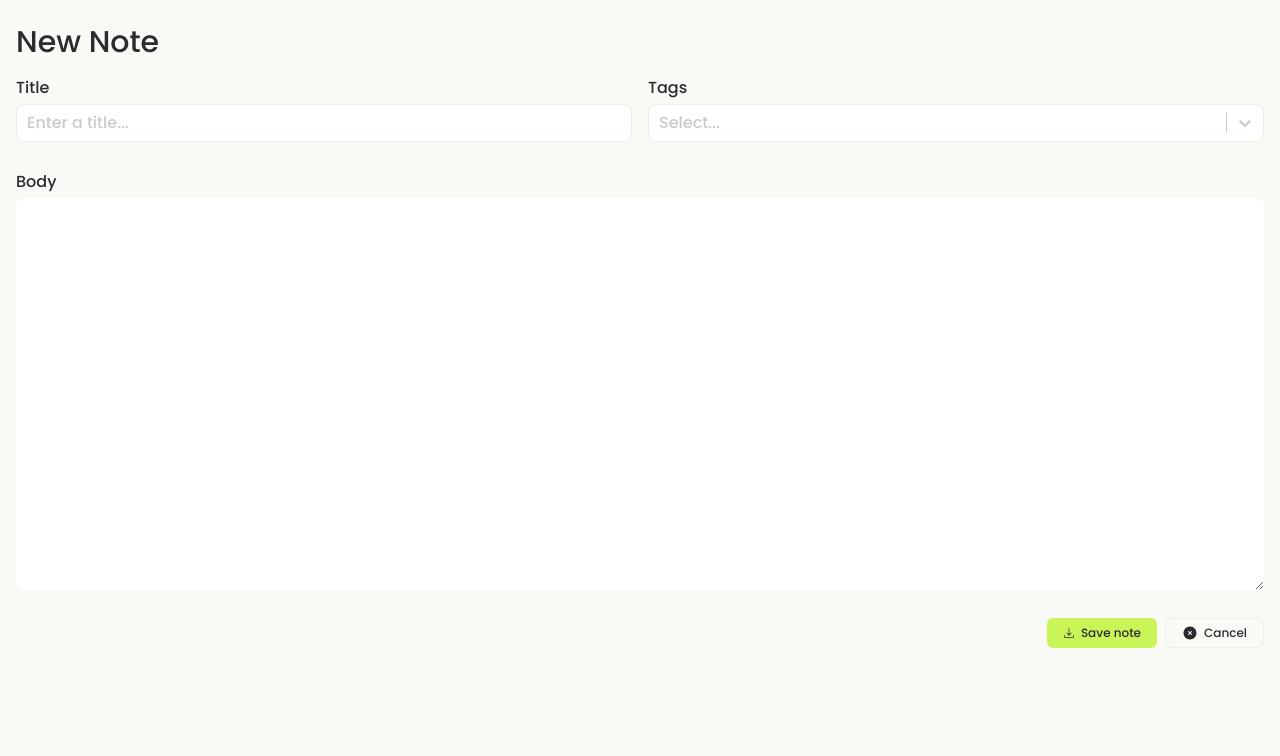
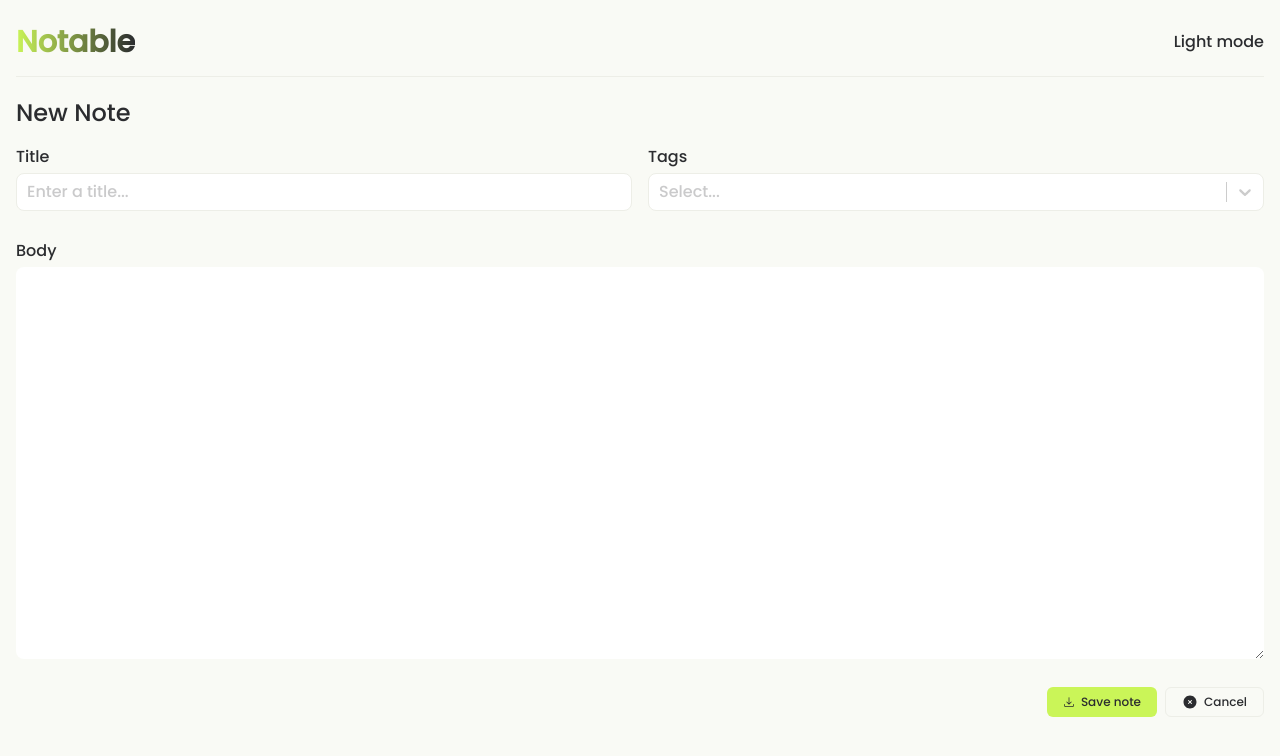
Before and after one commit to LukasV3/notable, a React (Vite) app: page /new in a window 1280 px wide. Shown: the top 756 px of the page. Built offline with nearby package versions, Linux system fonts and the light colour scheme.

Commit message:
Created TopBar component and reduced heading levels and font sizes

```diff
--- a/src/App.tsx
+++ b/src/App.tsx
@@ -7,6 +7,7 @@ import { NoteList } from "./components/NoteList";
 import { NoteLayout } from "./components/NoteLayout";
 import { Note } from "./components/Note";
 import { EditNote } from "./components/EditNote";
+import { TopBar } from "./components/TopBar";
 
 export type Note = {
   id: string;
@@ -88,6 +89,7 @@ function App() {
   return (
     <div className="bg-volt-light min-h-screen dark:bg-[#0d0f10]">
       <div className="container py-6">
+        <TopBar />
         <Routes>
           <Route
             path="/"
--- a/src/components/EditNote.tsx
+++ b/src/components/EditNote.tsx
@@ -13,7 +13,7 @@ export function EditNote({ onSubmit, onAddTag, availableTags }: EditNoteProps) {
 
   return (
     <>
-      <h1 className="text-3xl mb-4">Edit Note</h1>
+      <h2 className="text-2xl mb-4">Edit Note</h2>
       <NoteForm
         title={note.title}
         markdown={note.markdown}
--- a/src/components/NewNote.tsx
+++ b/src/components/NewNote.tsx
@@ -10,7 +10,7 @@ type NewNoteProps = {
 export function NewNote({ onSubmit, onAddTag, availableTags }: NewNoteProps) {
   return (
     <>
-      <h1 className="text-3xl mb-4">New Note</h1>
+      <h2 className="text-2xl mb-4">New Note</h2>
       <NoteForm onSubmit={onSubmit} onAddTag={onAddTag} availableTags={availableTags} />
     </>
   );
--- a/src/components/Note.tsx
+++ b/src/components/Note.tsx
@@ -15,7 +15,7 @@ export function Note({ onDelete }: NoteProps) {
     <>
       <div className="flex justify-between gap-x-4 mb-8">
         <div className="flex flex-col justify-between gap-y-6">
-          <h1 className="text-3xl">{note.title}</h1>
+          <h2 className="text-2xl">{note.title}</h2>
 
           {note.tags.length > 0 && (
             <ul className="flex gap-2 flex-wrap">
--- a/src/components/NoteList.tsx
+++ b/src/components/NoteList.tsx
@@ -48,7 +48,7 @@ export function NoteList({
   return (
     <>
       <div className="flex flex-wrap justify-between items-center gap-4 mb-4">
-        <h1 className="text-3xl">Notes</h1>
+        <h2 className="text-2xl">Notes</h2>
 
         <div className="flex gap-x-2 gap-y-1 flex-wrap">
           <button onClick={() => setShowEditTagsModal(true)} className="btn btn-border">
--- /dev/null
+++ b/src/components/TopBar.tsx
@@ -0,0 +1,11 @@
+export function TopBar() {
+  return (
+    <div className="flex justify-between items-center border-b border-grey-border mb-5 pb-4 dark:border-grey">
+      <h1 className="text-3xl font-black text-transparent bg-clip-text bg-gradient-to-r from-volt to-grey">
+        Notable
+      </h1>
+
+      <div>Light mode</div>
+    </div>
+  );
+}
```
